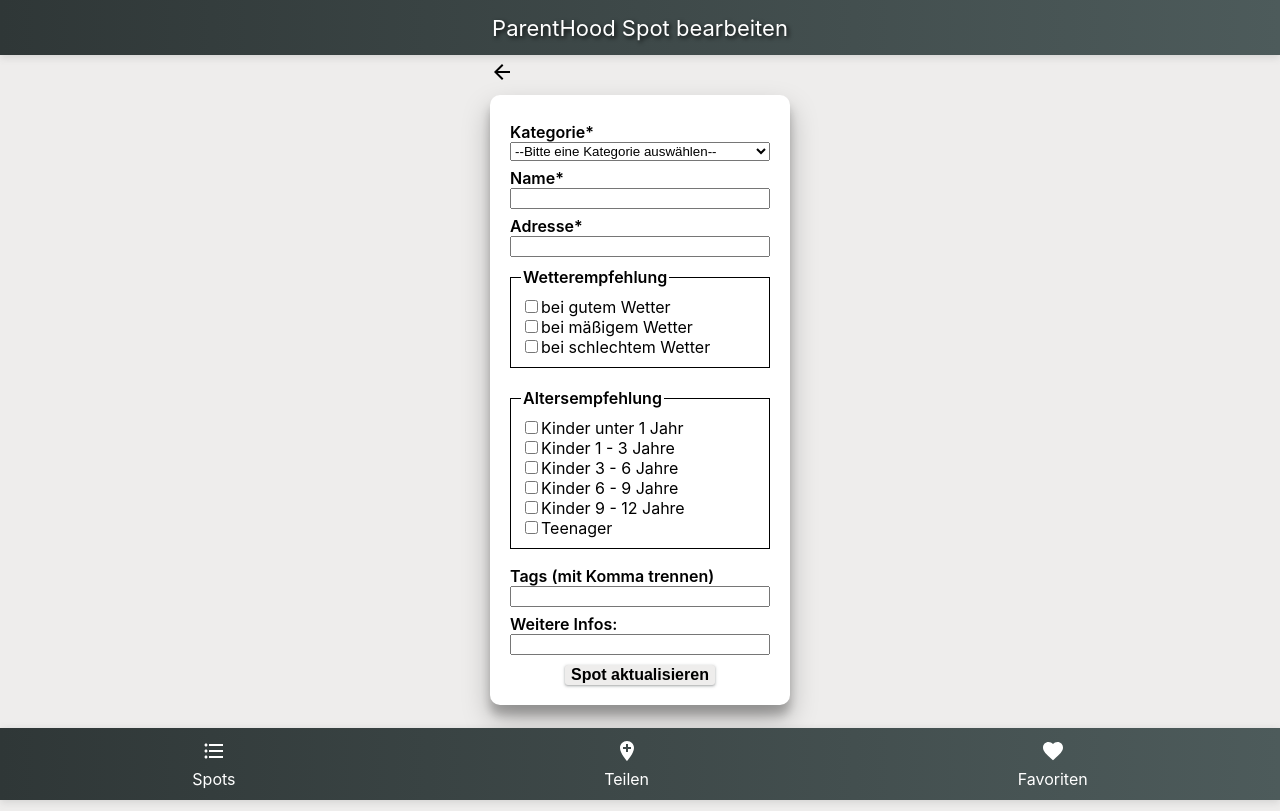
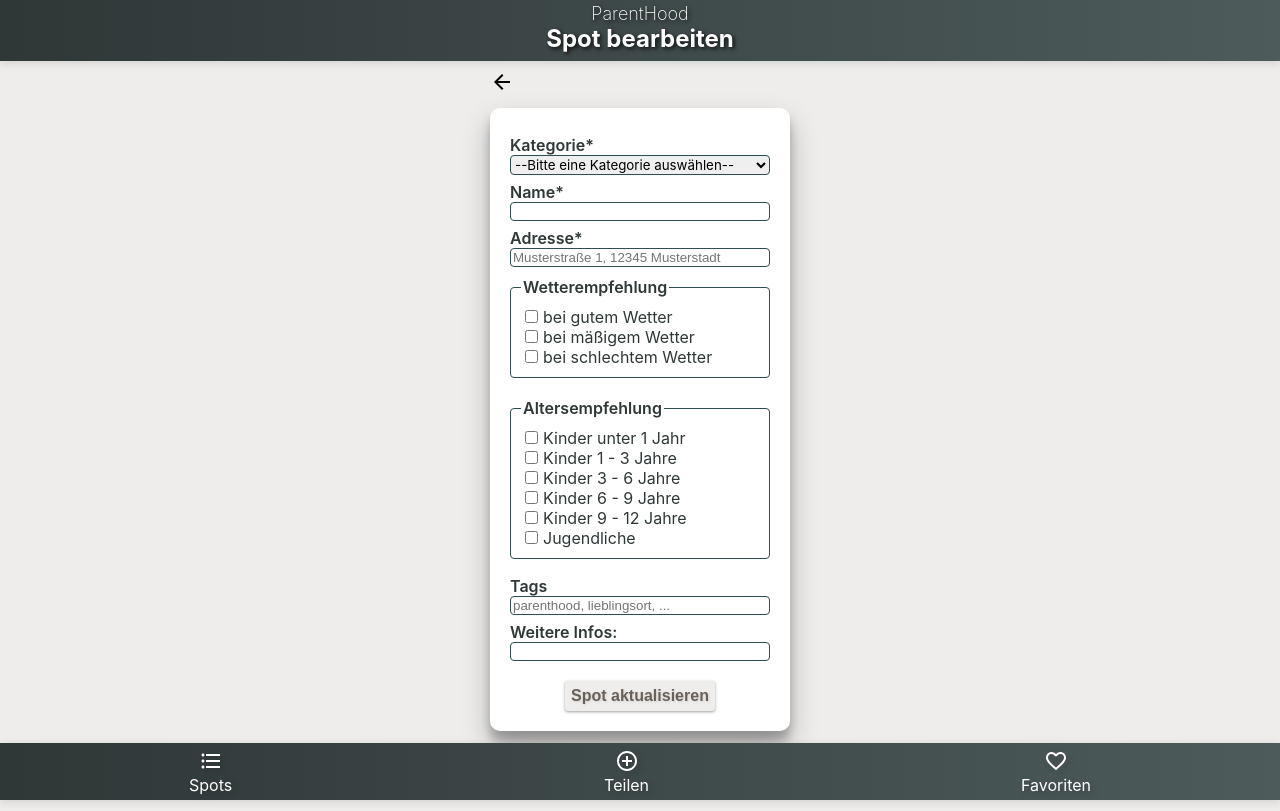
Before and after one commit to FelineHuhn/capstone-project-parenthood, a Next.js app: page /edit in a window 1280 px wide. Built offline with nearby package versions, Linux system fonts and the light colour scheme.

Commit message:
add styling to spotform component

```diff
--- a/components/Button.js
+++ b/components/Button.js
@@ -25,7 +25,7 @@ const DefaultButton = styled.button`
     css`
       margin: 10px;
       font-size: 16px;
-      color: var(--primary-color);
+      color: var(--secondary-color);
 
       :hover {
         background-color: lightgrey;
@@ -54,8 +54,14 @@ const DefaultButton = styled.button`
     css`
       font-weight: 600;
       font-size: 16px;
+      padding: 5px;
       margin: auto;
-      margin-top: 10px;
+      margin-top: 20px;
+      color: var(--secondary-color);
+
+      :hover {
+        background-color: lightgrey;
+      }
     `}
 
     ${({ variant }) =>
@@ -65,9 +71,12 @@ const DefaultButton = styled.button`
       font-size: 16px;
       background-color: transparent;
       box-shadow: none;
+      filter: drop-shadow(1px 1px 1px rgb(0 0 0 / 0.2));
+      position: relative;
+      z-index: 10;
 
-      :hover {
-        filter: drop-shadow(1px 1px 1px rgb(0 0 0 / 0.2));
+      :hover  {
+        filter: drop-shadow(1px 1px 1px rgb(0 0 0 / 0.4));
       }
     `}
 
--- a/components/Footer.js
+++ b/components/Footer.js
@@ -1,12 +1,27 @@
 import styled from "styled-components";
 import Link from "next/link";
+import { useRouter } from "next/router";
 
 export default function Footer() {
+  const { pathname } = useRouter();
+
   return (
     <StyledFooter>
       <NavLink href={`/spots`}>
         <StyledNavItem>
-          <NavIcon
+          {pathname === "/spots" ? (
+            <svg
+              xmlns="http://www.w3.org/2000/svg"
+              height="24px"
+              viewBox="0 0 24 24"
+              width="24px"
+              fill="white"
+            >
+              <path d="M0 0h24v24H0z" fill="none" />
+              <path d="M3 15h18v-2H3v2zm0 4h18v-2H3v2zm0-8h18V9H3v2zm0-6v2h18V5H3z" />
+            </svg>
+          ) : (
+            <svg
               xmlns="http://www.w3.org/2000/svg"
               height="24px"
               viewBox="0 0 24 24"
@@ -15,28 +30,43 @@ export default function Footer() {
             >
               <path d="M0 0h24v24H0V0z" fill="none" />
               <path d="M4 10.5c-.83 0-1.5.67-1.5 1.5s.67 1.5 1.5 1.5 1.5-.67 1.5-1.5-.67-1.5-1.5-1.5zm0-6c-.83 0-1.5.67-1.5 1.5S3.17 7.5 4 7.5 5.5 6.83 5.5 6 4.83 4.5 4 4.5zm0 12c-.83 0-1.5.68-1.5 1.5s.68 1.5 1.5 1.5 1.5-.68 1.5-1.5-.67-1.5-1.5-1.5zM7 19h14v-2H7v2zm0-6h14v-2H7v2zm0-8v2h14V5H7z" />
-          </NavIcon>
+            </svg>
+          )}
           <NavIconText>Spots</NavIconText>
         </StyledNavItem>
       </NavLink>
       <NavLink href={`/create`}>
         <StyledNavItem>
-          <NavIcon
+          {pathname === "/create" ? (
+            <svg
               xmlns="http://www.w3.org/2000/svg"
               height="24px"
               viewBox="0 0 24 24"
               width="24px"
               fill="white"
             >
-            <path d="M0 0h24v24H0V0z" fill="none" />
-            <path d="M12 2C8.14 2 5 5.14 5 9c0 5.25 7 13 7 13s7-7.75 7-13c0-3.86-3.14-7-7-7zm4 8h-3v3h-2v-3H8V8h3V5h2v3h3v2z" />
-          </NavIcon>
+              <path d="M0 0h24v24H0z" fill="none" />
+              <path d="M12 2C6.48 2 2 6.48 2 12s4.48 10 10 10 10-4.48 10-10S17.52 2 12 2zm5 11h-4v4h-2v-4H7v-2h4V7h2v4h4v2z" />
+            </svg>
+          ) : (
+            <svg
+              xmlns="http://www.w3.org/2000/svg"
+              height="24px"
+              viewBox="0 0 24 24"
+              width="24px"
+              fill="white"
+            >
+              <path d="M0 0h24v24H0z" fill="none" />
+              <path d="M13 7h-2v4H7v2h4v4h2v-4h4v-2h-4V7zm-1-5C6.48 2 2 6.48 2 12s4.48 10 10 10 10-4.48 10-10S17.52 2 12 2zm0 18c-4.41 0-8-3.59-8-8s3.59-8 8-8 8 3.59 8 8-3.59 8-8 8z" />
+            </svg>
+          )}
           <NavIconText>Teilen</NavIconText>
         </StyledNavItem>
       </NavLink>
       <NavLink href={`/favorites`}>
         <StyledNavItem>
-          <NavIcon
+          {pathname === "/favorites" ? (
+            <svg
               xmlns="http://www.w3.org/2000/svg"
               height="24px"
               viewBox="0 0 24 24"
@@ -45,7 +75,19 @@ export default function Footer() {
             >
               <path d="M0 0h24v24H0z" fill="none" />
               <path d="M12 21.35l-1.45-1.32C5.4 15.36 2 12.28 2 8.5 2 5.42 4.42 3 7.5 3c1.74 0 3.41.81 4.5 2.09C13.09 3.81 14.76 3 16.5 3 19.58 3 22 5.42 22 8.5c0 3.78-3.4 6.86-8.55 11.54L12 21.35z" />
-          </NavIcon>
+            </svg>
+          ) : (
+            <svg
+              xmlns="http://www.w3.org/2000/svg"
+              height="24px"
+              viewBox="0 0 24 24"
+              width="24px"
+              fill="white"
+            >
+              <path d="M0 0h24v24H0z" fill="none" />
+              <path d="M16.5 3c-1.74 0-3.41.81-4.5 2.09C10.91 3.81 9.24 3 7.5 3 4.42 3 2 5.42 2 8.5c0 3.78 3.4 6.86 8.55 11.54L12 21.35l1.45-1.32C18.6 15.36 22 12.28 22 8.5 22 5.42 19.58 3 16.5 3zm-4.4 15.55l-.1.1-.1-.1C7.14 14.24 4 11.39 4 8.5 4 6.5 5.5 5 7.5 5c1.54 0 3.04.99 3.57 2.36h1.87C13.46 5.99 14.96 5 16.5 5c2 0 3.5 1.5 3.5 3.5 0 2.89-3.14 5.74-7.9 10.05z" />
+            </svg>
+          )}
           <NavIconText>Favoriten</NavIconText>
         </StyledNavItem>
       </NavLink>
@@ -55,7 +97,7 @@ export default function Footer() {
 
 const StyledFooter = styled.nav`
   background-image: linear-gradient(to right, #2f3737 0%, #4d5b5b 100%);
-  padding: 8px;
+  padding: 3px;
   position: fixed;
   bottom: 0;
   width: 100%;
@@ -72,19 +114,16 @@ const StyledNavItem = styled.div`
   margin-top: 3px;
 
   :hover {
-    filter: drop-shadow(3px 3px 3px rgb(0 0 0 / 0.8));
+    filter: drop-shadow(3px 3px 3px rgb(0 0 0 / 0.9));
   }
+`;
+
+const NavLink = styled(Link)`
+  text-decoration: none;
+  filter: drop-shadow(3px 3px 3px rgb(0 0 0 / 0.2));
 `;
 
 const NavIconText = styled.p`
   color: white;
-  margin-bottom: 3px;
+  margin: 2px;
 `;
-
-const NavLink = styled(Link)`
-  text-decoration: none;
-`;
-
-const NavIcon = styled.svg`
-  margin-bottom: -10px;
-`;
--- a/components/Header.js
+++ b/components/Header.js
@@ -3,7 +3,8 @@ import styled from "styled-components";
 export default function Header({ children }) {
   return (
     <StyledHeader>
-      <Title>{children}</Title>
+      <Title>ParentHood</Title>
+      <Headline>{children}</Headline>
     </StyledHeader>
   );
 }
@@ -13,14 +14,23 @@ const StyledHeader = styled.header`
   position: fixed;
   width: 100%;
   display: flex;
-  justify-content: space-around;
+  flex-direction: column;
+  align-items: center;
+  padding: 3px 0 8px 0;
   box-shadow: rgba(99, 99, 99, 0.2) 0px 2px 8px 0px;
   background-image: linear-gradient(to right, #2f3737 0%, #4d5b5b 100%);
   z-index: 100;
 `;
 
-const Title = styled.h1`
-  font-size: 22px;
-  font-weight: 400;
+const Title = styled.h2`
+  font-size: 18px;
+  font-weight: 200;
+  margin: 0;
   filter: drop-shadow(2px 2px 2px rgb(0 0 0 / 0.8));
 `;
+
+const Headline = styled.h2`
+  margin: 0;
+  font-size: 24px;
+  filter: drop-shadow(2px 2px 2px rgb(0 0 0 / 0.8));
+`;
--- a/components/SpotFilter.js
+++ b/components/SpotFilter.js
@@ -39,13 +39,12 @@ export default function SpotFilter({ handleChange }) {
 
 const FilterSection = styled.section`
   margin-top: 70px;
-  padding: 0 15px 5px 5px;
+  padding: 5px 15px 5px 5px;
   z-index: 90;
   width: 375px;
   height: 33px;
   display: flex;
   justify-content: right;
-  padding-top: 5px;
   z-index: 10;
 `;
 
@@ -54,10 +53,12 @@ const FilterLabel = styled.label`
   padding-top: 2px;
   font-weight: 300;
   font-size: 17px;
+  filter: drop-shadow(0.5px 0.5px 0.5px rgb(0 0 0 / 0.2));
 `;
 
 const StyledFilterIcon = styled.div`
   padding-top: 2px;
+  margin-right: 5px;
 `;
 
 const FilterSelect = styled.select`
@@ -69,4 +70,5 @@ const FilterSelect = styled.select`
   border-radius: 4px;
   font-weight: 300;
   font-size: 16px;
+  filter: drop-shadow(0.5px 0.5px 0.5px rgb(0 0 0 / 0.2));
 `;
--- a/components/SpotForm.js
+++ b/components/SpotForm.js
@@ -69,7 +69,7 @@ export default function SpotForm({ addSpot, spot, editSpot, isEditMode }) {
   }
 
   return (
-    <CreateSection>
+    <FormSection>
       <Link href={`/`}>
         <BackSVG
           xmlns="http://www.w3.org/2000/svg"
@@ -82,9 +82,9 @@ export default function SpotForm({ addSpot, spot, editSpot, isEditMode }) {
           <path d="M20 11H7.83l5.59-5.59L12 4l-8 8 8 8 1.41-1.41L7.83 13H20v-2z" />
         </BackSVG>
       </Link>
-      <CreateForm onSubmit={handleSubmit}>
-        <FormLabels htmlFor="category">Kategorie*</FormLabels>
-        <select
+      <Form onSubmit={handleSubmit}>
+        <FormInputLabel htmlFor="category">Kategorie*</FormInputLabel>
+        <FormSelect
           defaultValue={isEditMode ? spot?.category : null}
           id="category"
           name="category"
@@ -96,9 +96,9 @@ export default function SpotForm({ addSpot, spot, editSpot, isEditMode }) {
               {optionEntry}
             </option>
           ))}
-        </select>
-        <FormLabels htmlFor="name">Name*</FormLabels>
-        <input
+        </FormSelect>
+        <FormInputLabel htmlFor="name">Name*</FormInputLabel>
+        <FormInput
           defaultValue={isEditMode ? spot?.name : null}
           id="name"
           name="name"
@@ -106,19 +106,20 @@ export default function SpotForm({ addSpot, spot, editSpot, isEditMode }) {
           pattern=".*[\S]+.*"
           required
         />
-        <FormLabels htmlFor="addresse">Adresse*</FormLabels>
-        <input
+        <FormInputLabel htmlFor="addresse">Adresse*</FormInputLabel>
+        <FormInput
           id="addresse"
           name="addresse"
           type="text"
           pattern=".*[\S]+.*"
           defaultValue={isEditMode ? spot?.addresse : null}
+          placeholder="Musterstraße 1, 12345 Musterstadt"
           required
         />
-        <Checkbox>
-          <Legend>Wetterempfehlung</Legend>
+        <FormCheckbox>
+          <CheckboxLegend>Wetterempfehlung</CheckboxLegend>
           <div>
-            <input
+            <FormInput
               defaultChecked={
                 isEditMode && spot?.weathersuggestion[0]?.length > 0
               }
@@ -127,10 +128,12 @@ export default function SpotForm({ addSpot, spot, editSpot, isEditMode }) {
               type="checkbox"
               value="bei gutem Wetter"
             />
-            <label htmlFor="weathersuggestion">bei gutem Wetter</label>
+            <CheckboxOption htmlFor="weathersuggestion">
+              bei gutem Wetter
+            </CheckboxOption>
           </div>
           <div>
-            <input
+            <FormInput
               defaultChecked={
                 isEditMode && spot?.weathersuggestion[1]?.length > 0
               }
@@ -139,10 +142,12 @@ export default function SpotForm({ addSpot, spot, editSpot, isEditMode }) {
               type="checkbox"
               value="bei mäßigem Wetter"
             />
-            <label htmlFor="weathersuggestion">bei mäßigem Wetter</label>
+            <CheckboxOption htmlFor="weathersuggestion">
+              bei mäßigem Wetter
+            </CheckboxOption>
           </div>
           <div>
-            <input
+            <FormInput
               defaultChecked={
                 isEditMode && spot?.weathersuggestion[2]?.length > 0
               }
@@ -151,82 +156,95 @@ export default function SpotForm({ addSpot, spot, editSpot, isEditMode }) {
               type="checkbox"
               value="bei schlechtem Wetter"
             />
-            <label htmlFor="weathersuggestion">bei schlechtem Wetter</label>
+            <CheckboxOption htmlFor="weathersuggestion">
+              bei schlechtem Wetter
+            </CheckboxOption>
           </div>
-        </Checkbox>
-        <Checkbox>
-          <Legend>Altersempfehlung</Legend>
+        </FormCheckbox>
+        <FormCheckbox>
+          <CheckboxLegend>Altersempfehlung</CheckboxLegend>
           <div>
-            <input
+            <FormInput
               defaultChecked={isEditMode && spot?.agesuggestion[0]?.length > 0}
               id="children_under_1"
               name="children_under_1"
               type="checkbox"
               value="Kinder unter 1 Jahr"
             />
-            <label htmlFor="agesuggestion">Kinder unter 1 Jahr</label>
+            <CheckboxOption htmlFor="agesuggestion">
+              Kinder unter 1 Jahr
+            </CheckboxOption>
           </div>
           <div>
-            <input
+            <FormInput
               defaultChecked={isEditMode && spot?.agesuggestion[1]?.length > 0}
               id="children_1_to_3"
               name="children_1_to_3"
               type="checkbox"
               value="Kinder 1 - 3 Jahre"
             />
-            <label htmlFor="agesuggestion">Kinder 1 - 3 Jahre</label>
+            <CheckboxOption htmlFor="agesuggestion">
+              Kinder 1 - 3 Jahre
+            </CheckboxOption>
           </div>
           <div>
-            <input
+            <FormInput
               defaultChecked={isEditMode && spot?.agesuggestion[2]?.length > 0}
               id="children_3_to_6"
               name="children_3_to_6"
               type="checkbox"
               value="Kinder 3 - 6 Jahre"
             />
-            <label htmlFor="agesuggestion">Kinder 3 - 6 Jahre</label>
+            <CheckboxOption htmlFor="agesuggestion">
+              Kinder 3 - 6 Jahre
+            </CheckboxOption>
           </div>
           <div>
-            <input
+            <FormInput
               defaultChecked={isEditMode && spot?.agesuggestion[3]?.length > 0}
               id="children_6_to_9"
               name="children_6_to_9"
               type="checkbox"
               value="Kinder 6 - 9 Jahre"
             />
-            <label htmlFor="agesuggestion">Kinder 6 - 9 Jahre</label>
+            <CheckboxOption htmlFor="agesuggestion">
+              Kinder 6 - 9 Jahre
+            </CheckboxOption>
           </div>
           <div>
-            <input
+            <FormInput
               defaultChecked={isEditMode && spot?.agesuggestion[4]?.length > 0}
               id="children_9_to_12"
               name="children_9_to_12"
               type="checkbox"
               value="Kinder 9 - 12 Jahre"
             />
-            <label htmlFor="agesuggestion">Kinder 9 - 12 Jahre</label>
+            <CheckboxOption htmlFor="agesuggestion">
+              Kinder 9 - 12 Jahre
+            </CheckboxOption>
           </div>
           <div>
-            <input
+            <FormInput
               defaultChecked={isEditMode && spot?.agesuggestion[5]?.length > 0}
               id="teenager"
               name="teenager"
               type="checkbox"
               value="Teenager"
             />
-            <label htmlFor="agesuggestion">Teenager</label>
+            <CheckboxOption htmlFor="agesuggestion">Jugendliche</CheckboxOption>
           </div>
-        </Checkbox>
-        <FormLabels htmlFor="tags">Tags (mit Komma trennen)</FormLabels>
-        <input
+        </FormCheckbox>
+        <FormInputLabel htmlFor="tags">Tags</FormInputLabel>
+        <FormInput
           defaultValue={isEditMode ? spot?.tags.join(", ") : null}
           id="tags"
           name="tags"
           type="text"
           pattern=".*[\S]+.*"
+          placeholder="parenthood, lieblingsort, ..."
         />
-        <FormLabels htmlFor="information">Weitere Infos:</FormLabels>
-        <input
+        <FormInputLabel htmlFor="information">Weitere Infos:</FormInputLabel>
+        <FormInput
           defaultValue={isEditMode ? spot?.information : null}
           id="information"
           name="information"
@@ -234,51 +252,81 @@ export default function SpotForm({ addSpot, spot, editSpot, isEditMode }) {
           pattern=".*[\S]+.*"
         />
         <Button type="submit" variant="submit">
-          {isEditMode ? "Spot aktualisieren" : "Spot erstellen"}
+          {isEditMode ? (
+            <SubmitButtonText>Spot aktualisieren</SubmitButtonText>
+          ) : (
+            <SubmitButtonText>Spot erstellen</SubmitButtonText>
+          )}
         </Button>
-      </CreateForm>
-    </CreateSection>
+      </Form>
+    </FormSection>
   );
 }
 
-const CreateForm = styled.form`
+const FormSection = styled.section`
+  width: 300px;
+  margin: 70px 0 60px 0;
+  color: var(--secondary-color);
+`;
+
+const BackSVG = styled.svg`
+  margin-bottom: 10px;
+  color: var(--secondary-color);
+
+  &:hover {
+    background-color: transparent;
+    filter: drop-shadow(1px 1px 1px rgb(0 0 0 / 0.2));
+  }
+`;
+
+const Form = styled.form`
   background-color: white;
   box-shadow: rgba(0, 0, 0, 0.25) 0px 14px 28px,
     rgba(0, 0, 0, 0.22) 0px 10px 10px;
   padding: 20px;
   border-radius: 10px;
-
   display: flex;
   flex-direction: column;
 `;
 
-const CreateSection = styled.section`
-  width: 300px;
-  margin: 60px 0 50px 0;
-`;
-
-const Checkbox = styled.fieldset`
+const FormCheckbox = styled.fieldset`
   padding: 10px;
   margin: 10px 0 10px 0;
   display: flex;
   flex-direction: column;
   align-items: flex-start;
   border: 1px solid black;
+  border-radius: 4px;
+  border: 0.5px solid darkslategray;
 `;
 
-const FormLabels = styled.label`
+const CheckboxLegend = styled.legend`
+  font-weight: 600;
+`;
+
+const CheckboxOption = styled.label`
+  margin-left: 2px;
+`;
+
+const FormInputLabel = styled.label`
   font-weight: 600;
   padding-top: 7px;
 `;
 
-const Legend = styled.legend`
-  font-weight: 600;
+const FormInput = styled.input`
+  border-radius: 4px;
+  border: 0.5px solid darkslategray;
 `;
 
-const BackSVG = styled.svg`
-  margin-bottom: 7px;
+const FormSelect = styled.select`
+  border-radius: 4px;
+  border: 0.5px solid darkslategray;
+  font-family: -apple-system, BlinkMacSystemFont, "Segoe UI", Roboto, Helvetica,
+    Arial, sans-serif, "Apple Color Emoji", "Segoe UI Emoji", "Segoe UI Symbol";
+`;
 
-  &:hover {
-    background-color: lightgrey;
-  }
+const SubmitButtonText = styled.p`
+  color: var(--second-font-color);
+  margin: 1px;
+  filter: drop-shadow(1px 1px 1px rgb(0 0 0 / 0.1));
 `;
--- a/helpers/mockSpots.js
+++ b/helpers/mockSpots.js
@@ -77,7 +77,7 @@ export const spotsList = [
       "Kinder 3 - 6 Jahre",
       "Kinder 6 - 9 Jahre",
       "Kinder 9 - 12 Jahre",
-      "Teenager",
+      "Jugendliche",
     ],
     tags: ["ski", "snowboard", "schlitten"],
     information:
@@ -95,7 +95,7 @@ export const spotsList = [
       "Kinder 3 - 6 Jahre",
       "Kinder 6 - 9 Jahre",
       "Kinder 9 - 12 Jahre",
-      "Teenager",
+      "Jugendliche",
     ],
     tags: ["schwimmen", "sprungturm", "sommer", "abkühlung"],
     information:
--- a/pages/create/index.js
+++ b/pages/create/index.js
@@ -30,7 +30,7 @@ export default function CreateSpot({ setSpot }) {
 
   return (
     <>
-      <Header>ParentHood Spot erstellen</Header>
+      <Header>Spot erstellen</Header>
       <SpotForm addSpot={addSpot} />
     </>
   );
--- a/pages/edit/index.js
+++ b/pages/edit/index.js
@@ -44,7 +44,7 @@ export default function EditSpot({ spots, setSpot }) {
 
   return (
     <>
-      <Header>ParentHood Spot bearbeiten</Header>
+      <Header>Spot bearbeiten</Header>
       <SpotForm isEditMode={true} spot={spotToEdit} editSpot={editSpot} />
     </>
   );
--- a/pages/favorites/index.js
+++ b/pages/favorites/index.js
@@ -27,7 +27,7 @@ export default function FavoriteSpots({ spots, setSpot }) {
 
   return (
     <>
-      <Header>Meine Lieblings-Spots</Header>
+      <Header>Lieblings-Spots</Header>
       <StyledFavoritesPage>
         <SpotList>
           {spots?.map((spot) => {
--- a/pages/spots/index.js
+++ b/pages/spots/index.js
@@ -41,7 +41,7 @@ export default function Spots({ spots, setSpot }) {
 
   return (
     <>
-      <Header>ParentHood Spots</Header>
+      <Header>Spots</Header>
       <SpotFilter handleChange={handleCategorySelect} />
       <StyledSpotsPage>
         <SpotList>
```
Also changed, not shown: components/SpotCard.js (+7 -1 lines), components/SpotDetails.js (+5 -2 lines). Lines whose indentation alone changed are shown as unchanged.
